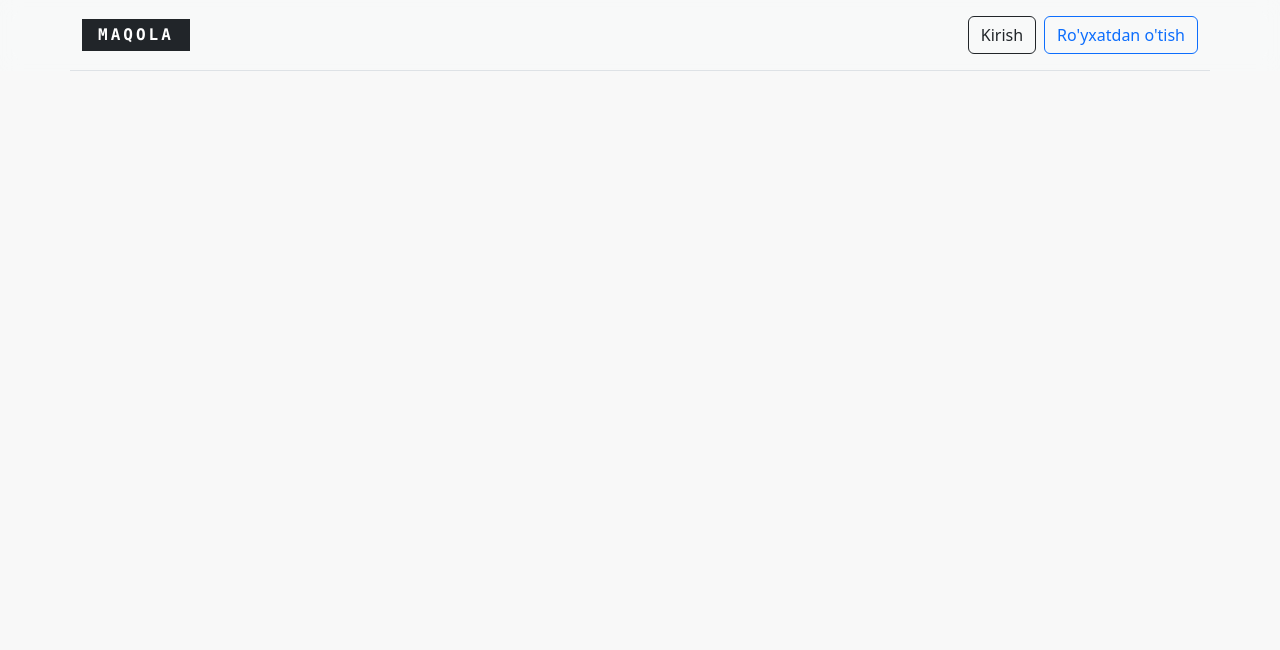
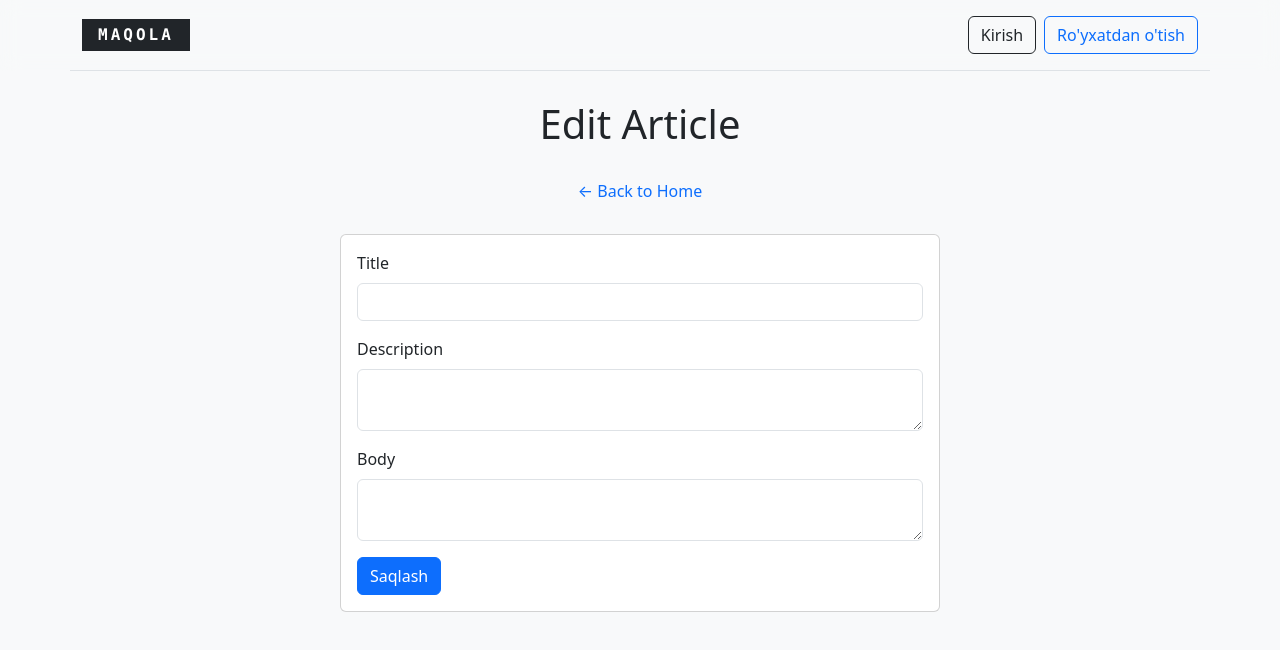
Before and after one commit to azykdeveloper/react-2-article-project, a React (Vite) app: page /article/1/edit in a window 1280 px wide. Shown: the top 650 px of the page. Built offline with nearby package versions, Linux system fonts and the light colour scheme; no server answers.

Commit message:
create article

```diff
--- a/src/app.jsx
+++ b/src/app.jsx
@@ -10,6 +10,8 @@ import { useDispatch } from "react-redux";
 import { authSuccess } from "./slice/auth";
 import { getItem } from "./utils/persistanceStorage";
 import { getArticlesStart, getArticlesSuccess } from "./slice/article";
+import ArticleCreate from "./pages/ArticleCreate";
+import ArticleEdit from "./pages/ArticleEdit";
 
 function App() {
   const dispatch = useDispatch();
@@ -35,11 +37,9 @@ function App() {
   }
 
   useEffect(() => {
-    // If token exists, fetch user data
     const token = getItem("token");
     if (token) getUser();
 
-    // Fetch articles on app load
     getArticles();
   }, []);
 
@@ -53,6 +53,8 @@ function App() {
           <Route path="/login" element={<AppLogin />} />
           <Route path="/register" element={<AppRegister />} />
           <Route path="/article/:slug" element={<ArticleDetail />} />
+          <Route path="/article/create" element={<ArticleCreate />} />
+          <Route path="/article/:slug/edit" element={<ArticleEdit />} />
         </Routes>
       </div>
     </main>
--- a/src/components/ArticleCard.jsx
+++ b/src/components/ArticleCard.jsx
@@ -23,7 +23,7 @@ function ArticleCard({ article }) {
 
               {article.author.username === auth.user?.username && (
                 <div>
-                  <button type="button" className="btn btn-sm text-secondary">
+                  <button onClick={() => navigate(`/article/${article.slug}/edit`)} type="button" className="btn btn-sm text-secondary">
                     Edit
                   </button>
                   <button type="button" className="btn btn-sm text-danger">
--- /dev/null
+++ b/src/components/ArticleForm.jsx
@@ -0,0 +1,62 @@
+import { useEffect, useState } from "react";
+
+function ArticleForm({initialData = {}, onSubmit}) {
+  const [title, setTitle] = useState("");
+  const [description, setDescription] = useState("");
+  const [body, setBody] = useState("");
+
+  useEffect(() => {
+    if (initialData.title) setTitle(initialData.title);
+    if (initialData.description) setDescription(initialData.description);
+    if (initialData.body) setBody(initialData.body);
+  }, [initialData]);
+
+  const handleSubmit = (e) => {
+    e.preventDefault();
+    if (onSubmit) {
+      onSubmit({
+        title,
+        description,
+        body,
+      });
+    }
+  };
+
+  return (
+    <div className="card" style={{ maxWidth: "600px", margin: "0 auto" }}>
+      <div className="card-body">
+        <form onSubmit={handleSubmit}>
+          <div className="mb-3">
+            <label for="title" className="form-label">
+              Title
+            </label>
+            <input value={title} onChange={(e) => setTitle(e.target.value)} type="text" className="form-control" id="title" required />
+          </div>
+          <div className="mb-3">
+            <label for="description" className="form-label">
+              Description
+            </label>
+            <textarea
+              value={description}
+              onChange={(e) => setDescription(e.target.value)}
+              className="form-control"
+              id="description"
+              required
+            ></textarea>
+          </div>
+          <div className="mb-3">
+            <label for="body" className="form-label">
+              Body
+            </label>
+            <textarea value={body} onChange={(e) => setBody(e.target.value)} className="form-control" id="body" required></textarea>
+          </div>
+          <button type="submit" className="btn btn-primary">
+            Saqlash
+          </button>
+        </form>
+      </div>
+    </div>
+  );
+}
+
+export default ArticleForm;
--- a/src/pages/AppHome.jsx
+++ b/src/pages/AppHome.jsx
@@ -1,8 +1,30 @@
-import { useSelector } from "react-redux";
+import { useDispatch, useSelector } from "react-redux";
 import ArticleCard from "../components/ArticleCard";
+import { useNavigate } from "react-router";
+import { getArticlesStart, getArticlesSuccess } from "../slice/article";
+import { useEffect } from "react";
+import axios from "../service/axios";
 
 function AppHome() {
+  const authSlice = useSelector((state) => state.auth);
   const articleSlice = useSelector((state) => state.article);
+  const navigate = useNavigate();
+  const dispatch = useDispatch();
+
+  async function getArticles() {
+    dispatch(getArticlesStart()); // Reset articles before fetching new ones
+    try {
+      const response = await axios.get("/articles");
+      console.log("Articles data:", response.data);
+      dispatch(getArticlesSuccess(response.data.articles));
+    } catch (error) {
+      console.error("Error fetching articles:", error);
+    }
+  }
+
+  useEffect(() => {
+    getArticles();
+  }, []);
 
   return (
     <section style={{ paddingTop: "80px" }}>
@@ -12,13 +34,18 @@ function AppHome() {
           <p className="lead text-body-secondary">
             Ushbu loyiha maqolalarni yozish, o'qish va boshqarish uchun
             mo'ljallangan. Foydalanuvchilar o'z maqolalarini qo'shishlari va
-            boshqalar bilan bo'lishishlari mumkin. Loyihada Vue.js va Vuex
+            boshqalar bilan bo'lishishlari mumkin. Loyihada React.js va Redux toolkit
             texnologiyalari ishlatilgan.
           </p>
           <p>
-            <button className="btn btn-primary">
-              <i className="bi bi-feather"></i> Maqola yozish
-            </button>
+            {authSlice.isAuthenticated && (
+              <button
+                onClick={() => navigate("/article/create")}
+                className="btn btn-primary"
+              >
+                <i className="bi bi-feather"></i> Maqola yozish
+              </button>
+            )}
           </p>
         </div>
       </div>
--- /dev/null
+++ b/src/pages/ArticleCreate.jsx
@@ -0,0 +1,36 @@
+import { NavLink, useNavigate } from "react-router";
+import ArticleForm from "../components/ArticleForm";
+import { useDispatch } from "react-redux";
+import axios from "../service/axios";
+
+function ArticleCreate() {
+  const dispatch = useDispatch();
+  const navigate = useNavigate();
+
+  async function handleCreate(article) {
+    try {
+      const response = await axios.post("/articles", {article});
+
+      if (response.status === 200) {
+        navigate("/");
+      }
+    } catch (error) {
+      console.error("Error creating article:", error);
+    }
+  };
+
+  return (
+    <div className="container " style={{ padding: "100px 0" }}>
+      <h1 className="text-center mb-4">Create New Article</h1>
+      <div className="text-center mb-4">
+        <NavLink to={"/"} className="btn text-primary">
+          ← Back to Home
+        </NavLink>
+      </div>
+
+      <ArticleForm onSubmit={handleCreate} />
+    </div>
+  );
+}
+
+export default ArticleCreate;
--- /dev/null
+++ b/src/pages/ArticleEdit.jsx
@@ -0,0 +1,19 @@
+import { NavLink } from "react-router";
+import ArticleForm from "../components/ArticleForm";
+
+function ArticleEdit() {
+  return (
+    <div className="container " style={{ padding: "100px 0" }}>
+      <h1 className="text-center mb-4">Edit Article</h1>
+      <div className="text-center mb-4">
+        <NavLink to={"/"} className="btn text-primary">
+          ← Back to Home
+        </NavLink>
+      </div>
+
+      <ArticleForm />
+    </div>
+  );
+}
+
+export default ArticleEdit;
```
